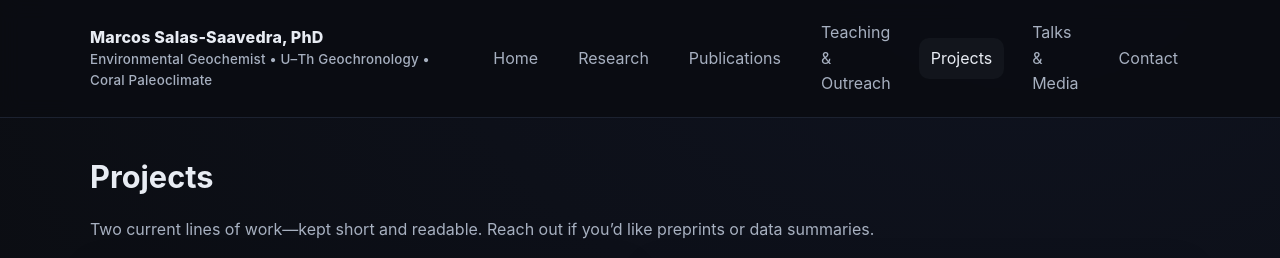
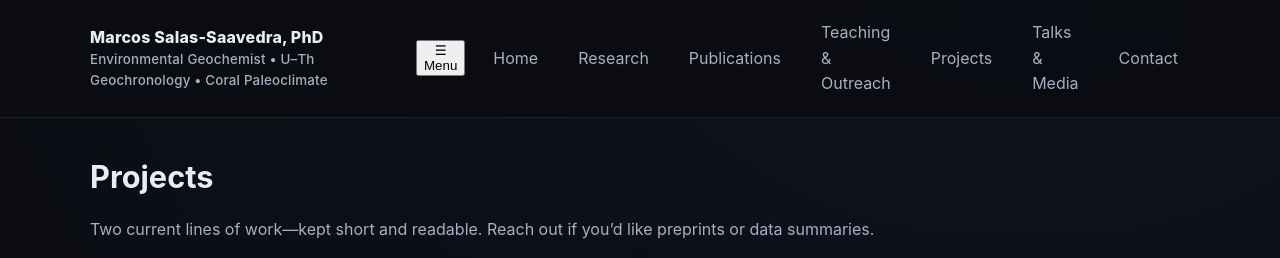
Before and after one commit to msalass/marcos-website, a plain HTML site: page projects.html in a window 1280 px wide. Shown: the top 258 px of the page. Drawn offline with Linux system fonts and the light colour scheme.

Commit message:
Update projects.html

```diff
--- a/projects.html
+++ b/projects.html
@@ -33,18 +33,29 @@
   </style>
 </head>
 <body>
-  <div class="header"><div class="container nav">
-    <div class="brand"><a href="index.html">Marcos Salas-Saavedra, PhD<small>Environmental Geochemist • U–Th Geochronology • Coral Paleoclimate</small></a></div>
-    <nav class="menu">
+  <div class="header">
+  <div class="container nav">
+    <div class="brand">
+      <a href="index.html">Marcos Salas-Saavedra, PhD
+        <small>Environmental Geochemist • U–Th Geochronology • Coral Paleoclimate</small>
+      </a>
+    </div>
+
+    <!-- Mobile menu button -->
+    <button class="menu-toggle" aria-controls="site-menu" aria-expanded="false" aria-label="Toggle menu">☰ Menu</button>
+
+    <!-- Nav -->
+    <nav id="site-menu" class="menu" data-open="false">
       <a href="index.html">Home</a>
       <a href="research.html">Research</a>
       <a href="publications.html">Publications</a>
       <a href="teaching.html">Teaching & Outreach</a>
-      <a href="projects.html" class="active">Projects</a>
+      <a href="projects.html">Projects</a>
       <a href="talks.html">Talks & Media</a>
       <a href="contact.html">Contact</a>
     </nav>
-  </div></div>
+  </div>
+</div>
 
   <div class="container">
 
```
